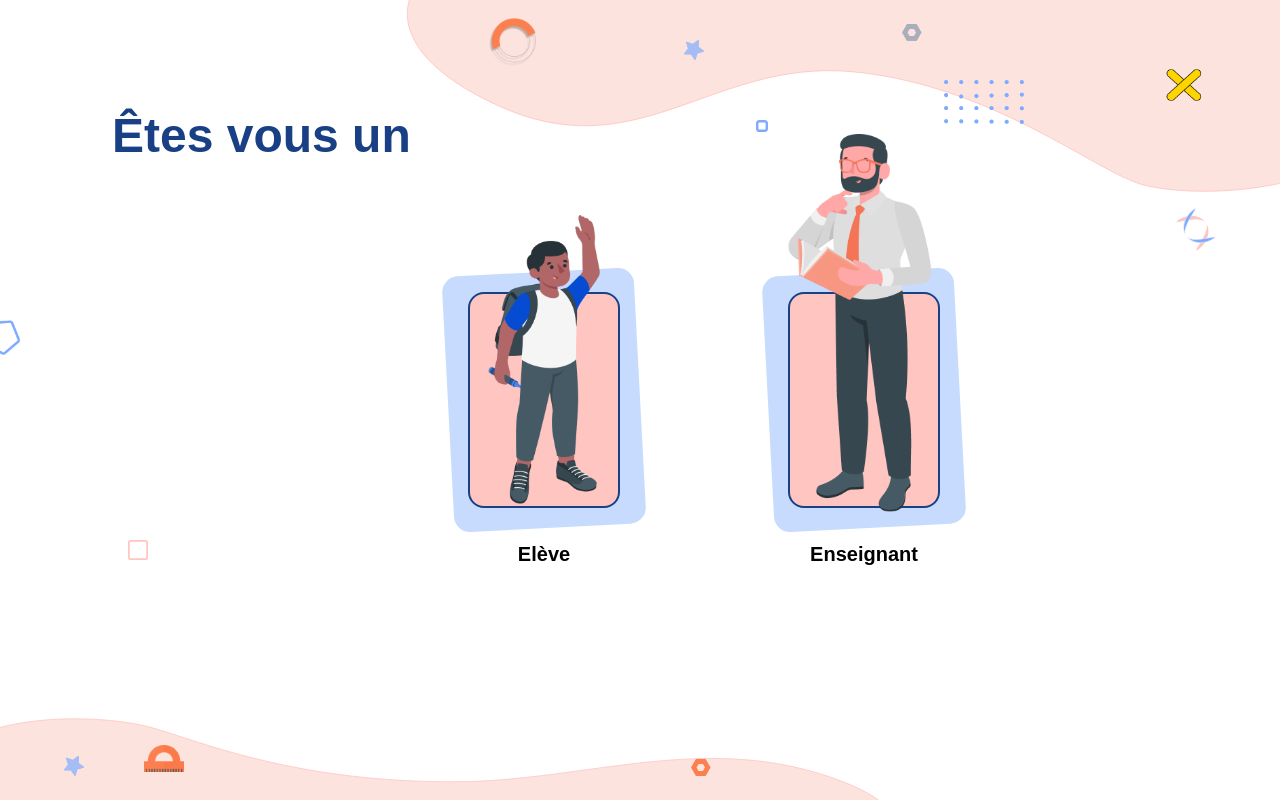
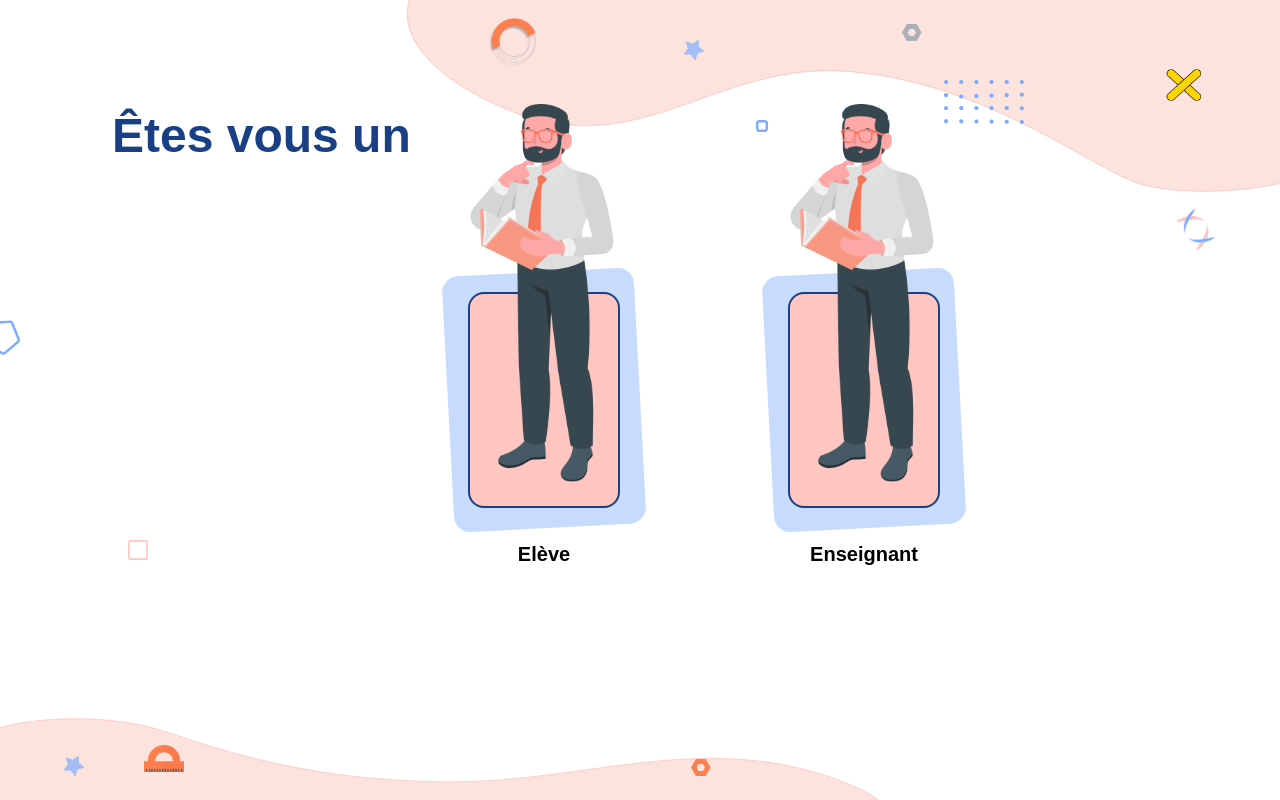
Before and after one commit to Abdelalim03/Projet2CP, a React (Create React App) app: page /choix in a window 1280 px wide. Built offline with nearby package versions, Linux system fonts and the light colour scheme; the HTML template or start-up script is replaced by a standard one; a web font is replaced by a local one.

Commit message:
fixed etes vous

```diff
--- a/src/pages/EtesVous/Card.js
+++ b/src/pages/EtesVous/Card.js
@@ -1,10 +1,17 @@
 import React from "react";
 
-export default function Card() {
+export default function Card({path,name}) {
   return (
     <div class="inline-flex h-64 w-48">
       <div class="flex h-full flex-1 -rotate-3 transform rounded-2xl bg-[#C7DBFE] p-5">
-        <div class="h-full flex-1 rotate-3 rounded-2xl border-2 border-[#194084] bg-[#FFC5C1]" />
+        <div class="h-full flex-1 rotate-3 rounded-2xl border-2 border-[#194084] bg-[#FFC5C1]" >
+        <img
+              className="w-24 lg:w-36 absolute bottom-6"
+              src={path}
+              alt="Enseignant"
+            />
+        </div>
+
       </div>
     </div>
   );
--- a/src/pages/EtesVous/EtesVous.js
+++ b/src/pages/EtesVous/EtesVous.js
@@ -11,26 +11,18 @@ function EtesVous() {
       <h1 className="main-title">Êtes vous un</h1>
       <div class="flex absolute ml-[35%] mb-[24%]">
         <Link to="/nom">
-          <div class="relative hover:shadow-md transform hover:scale-105 transition ease-out cursor-pointer">
-            <Card />
-            <img
-              className="w-28 inline-block absolute bottom-16 left-10"
-              src="/etesvous/Eleve.png"
-              alt="Eleve"
-            />
+          <div class="relative  transform hover:scale-105 transition ease-out cursor-pointer">
+            <Card path="/etesvous/Enseignant.png" />
+
             <div class="mt-3 text-center font-semibold text-xl">
               <span>Elève</span>
             </div>
           </div>
         </Link>
         <Link to="/enseignant">
-          <div class="relative ml-32 hover:shadow-md transform hover:scale-105 transition ease-out cursor-pointer">
-            <Card />
-            <img
-              className="w-36 inline-block absolute bottom-14 left-5"
-              src="/etesvous/Enseignant.png"
-              alt="Enseignant"
-            />
+          <div class="relative ml-32 transform hover:scale-105 transition ease-out cursor-pointer">
+            <Card path="/etesvous/Enseignant.png" />
+
             <div class=" mt-3 text-center font-semibold text-xl">
               <span>Enseignant</span>
             </div>
--- a/src/pages/Landing/Landing.js
+++ b/src/pages/Landing/Landing.js
@@ -21,7 +21,7 @@ function Landing() {
                   <h2 className='inline text-[#F47458]'> ?</h2>
               </div>
             </div>
-            <Link to="/choix" className='mt-14 lg:mt-20 flex flex-nowrap items-center justify-center text-center text-white font-bold text-base md:text-xl lg:text-2xl bg-[#7EABFFB2] hover:bg-[#466EB6B2] w-fit py-3 px-10 lg:px-16 h-13 lg:h-14 ml-8 lg:ml-16 rounded-2xl transition-transform hover:translate-y-[-3%]'>
+            <Link to="/choix" className='  mt-16 lg:mt-24 flex items-center justify-center text-center text-white font-bold text-base md:text-xl lg:text-2xl bg-[#7EABFFB2] hover:bg-[#466EB6B2] w-fit py-3 px-10 lg:px-16 h-13 lg:h-14 ml-8 lg:ml-16 rounded-2xl transition-transform hover:translate-y-[-3%]'>
               C'est parti
             </Link>
             </div>
```
